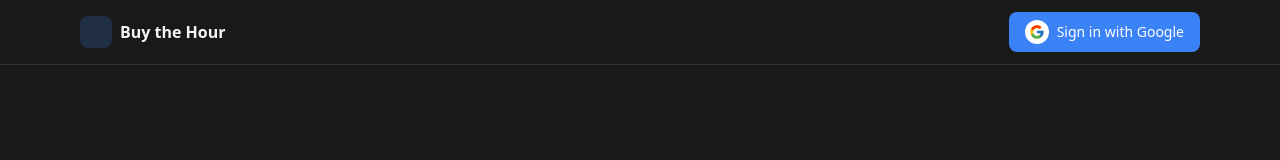
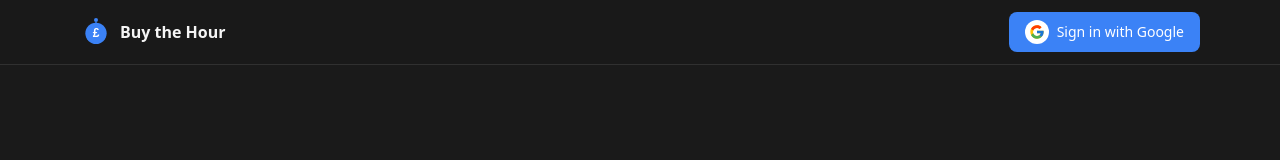
Before and after one commit to mace-akkari/buy-the-hour, a Next.js app: page / in a window 1280 px wide. Shown: the top 160 px of the page. Built offline with nearby package versions, Linux system fonts and the light colour scheme; no server answers.

Commit message:
feat: add company logo to Nav

```diff
--- a/components/layout/index.tsx
+++ b/components/layout/index.tsx
@@ -1,5 +1,6 @@
 import Link from "next/link";
 import SignInButton from "@/components/auth/SignInButton";
+import { MainLogo } from "@/components/ui/MainLogo";
 
 export function Navbar() {
   return (
@@ -10,12 +11,10 @@ export function Navbar() {
           aria-label="Go to homepage"
           className="flex items-center gap-2"
         >
-          <span
-            className="inline-block h-8 w-8 rounded-md bg-primary/20"
-            aria-hidden
-          />
+          <MainLogo className="w-8 h-8 text-primary" />
           <span className="font-semibold">Buy the Hour</span>
         </Link>
+
         <div className="flex items-center gap-3">
           <SignInButton />
         </div>
--- /dev/null
+++ b/components/ui/MainLogo.tsx
@@ -0,0 +1,33 @@
+export function MainLogo(props: React.SVGProps<SVGSVGElement>) {
+  return (
+    <svg
+      xmlns="http://www.w3.org/2000/svg"
+      viewBox="0 0 24 24"
+      fill="currentColor"
+      className="w-8 h-8"
+      {...props}
+    >
+      {/* Pocket watch body */}
+      <circle cx="12" cy="13" r="8" className="fill-current text-primary" />
+
+      {/* Pocket watch top loop */}
+      <circle cx="12" cy="3" r="1.5" className="fill-current" />
+
+      {/* Connecting line between loop and body */}
+      <rect x="11.5" y="4.5" width="1" height="1.5" fill="currentColor" />
+
+      {/* £ symbol cutout (white for contrast) */}
+      <text
+        x="12"
+        y="16"
+        textAnchor="middle"
+        fontSize="9"
+        fill="white"
+        fontFamily="Arial, sans-serif"
+        fontWeight="bold"
+      >
+        £
+      </text>
+    </svg>
+  );
+}
```
